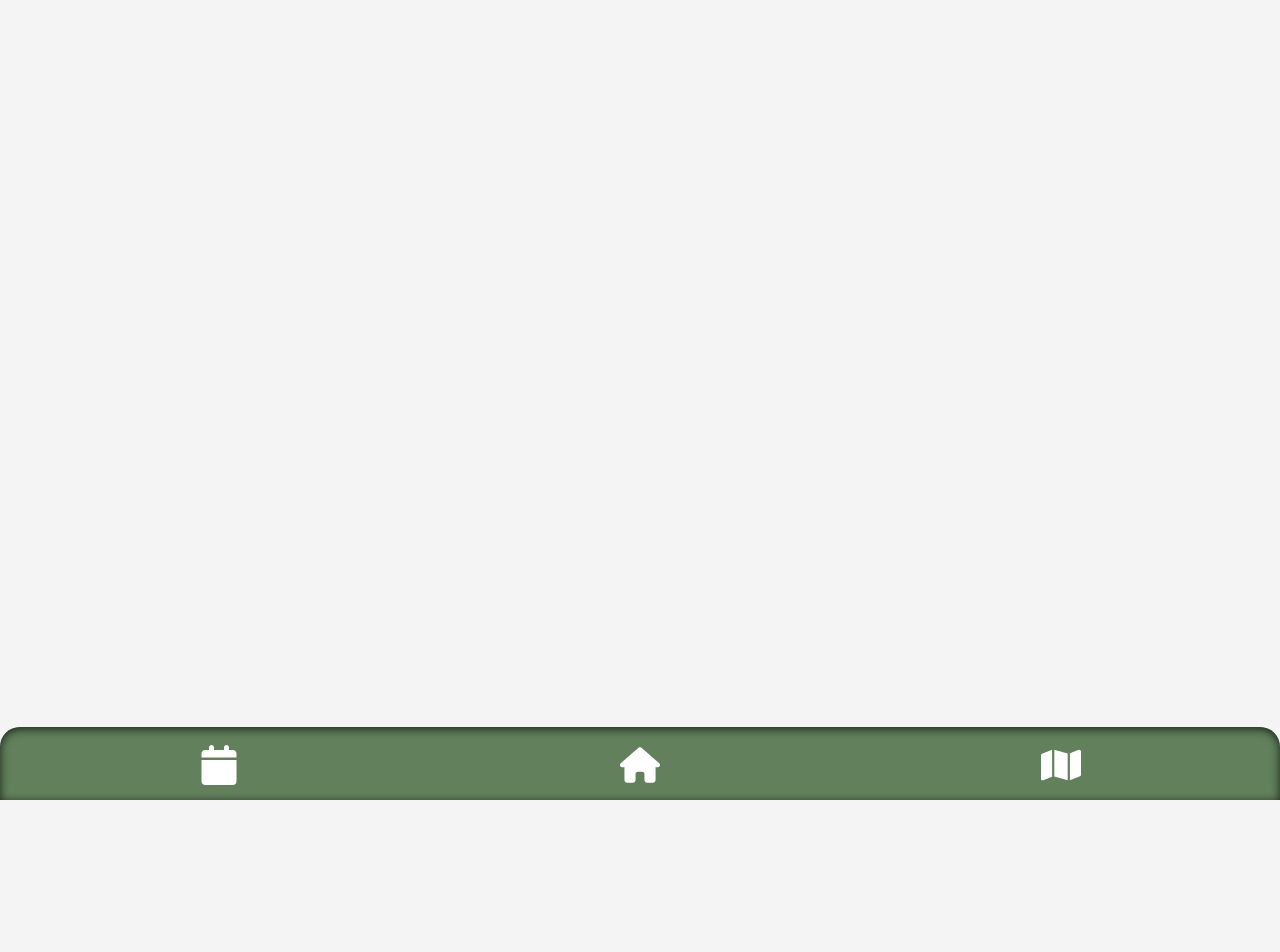
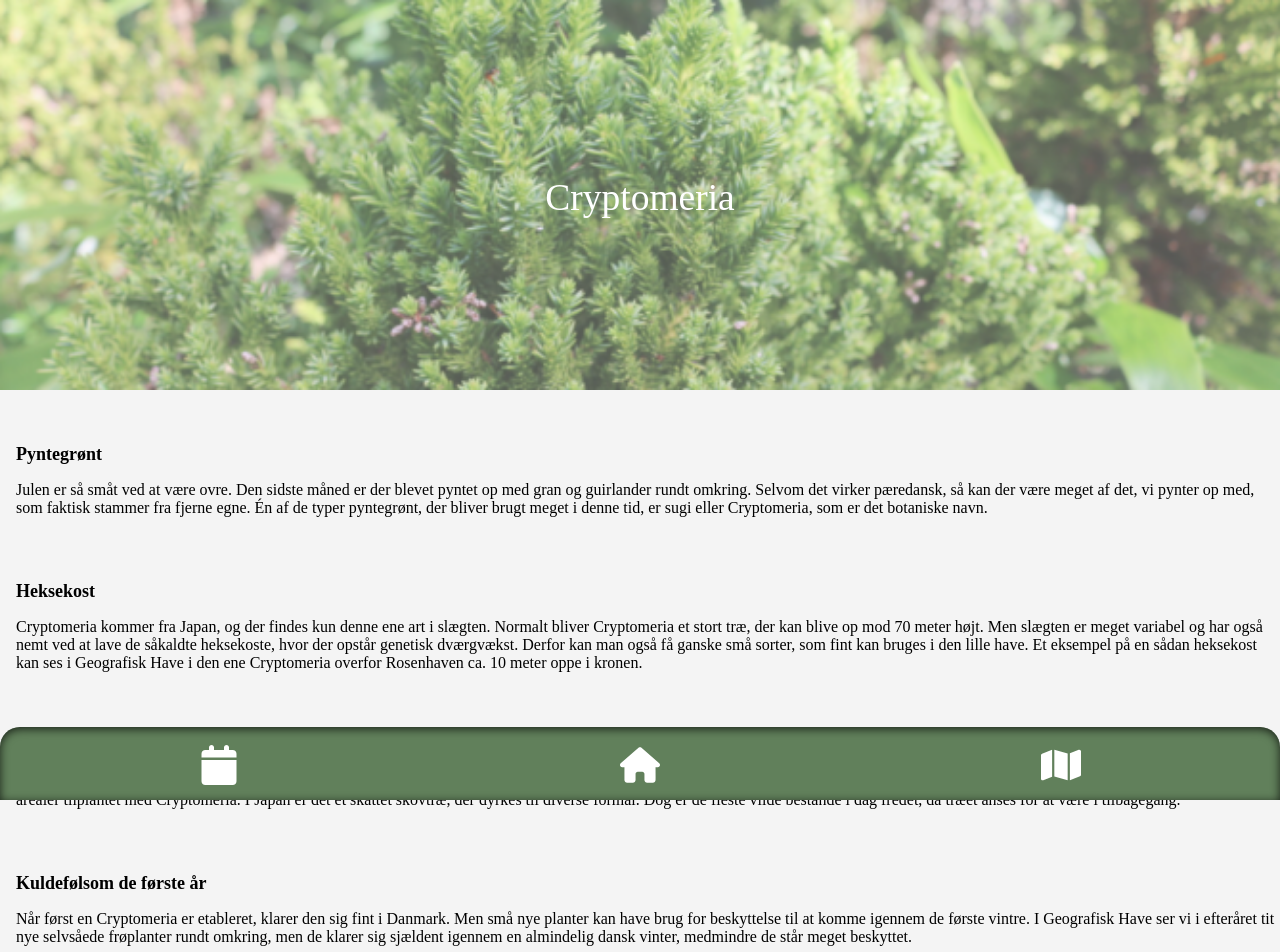
Before and after one commit to WEB-Team5-2024/Geografisk-Have-Team5, a Vue app: page /plant/cryptomeria in a window 1280 px wide. Before the commit this address had no page. Shown: the top 952 px of the page. Before the commit the page ends 800 px from the top, so only its background shows below. Built offline with nearby package versions, Linux system fonts and the light colour scheme.

Commit message:
SinglePage created

```diff
--- a/package.json
+++ b/package.json
@@ -13,6 +13,7 @@
     "@fortawesome/vue-fontawesome": "^3.0.6",
     "pinia": "^2.1.7",
     "sass": "^1.72.0",
+    "v-calendar": "^3.1.2",
     "vue": "^3.4.21",
     "vue-router": "^4.3.0"
   },
--- a/src/router/index.js
+++ b/src/router/index.js
@@ -1,5 +1,5 @@
-import { createRouter, createWebHistory } from 'vue-router'
-import HomePage from '../views/HomePage.vue'
+import { createRouter, createWebHistory } from 'vue-router';
+import HomePage from '../views/HomePage.vue';
 
 const router = createRouter({
   history: createWebHistory(import.meta.env.BASE_URL),
@@ -7,32 +7,36 @@ const router = createRouter({
     {
       path: '/',
       name: 'home',
-      component: HomePage
+      component: HomePage,
     },
     {
       path: '/OmHaven',
       name: 'omhaven',
-      // route level code-splitting
-      // this generates a separate chunk (About.[hash].js) for this route
-      // which is lazy-loaded when the route is visited.
-      component: () => import('../views/AboutGarden.vue')
+      component: () => import('../views/AboutGarden.vue'),
     },
     {
       path: '/map',
       name: 'map',
-      component: () => import('../views/MapView.vue')
+      component: () => import('../views/MapView.vue'),
     },
     {
       path: '/calender',
       name: 'calender',
-      component: () => import('../views/CalenderView.vue')
+      component: () => import('../views/CalenderView.vue'),
     },
     {
       path: '/404',
       name: '404',
-      component: () => import('../views/404View.vue')
-    }
-  ]
-})
+      component: () => import('../views/404View.vue'),
+    },
 
-export default router
+    {
+      path: '/plant/cryptomeria',
+      name: 'cryptomeria',
+      component: () => import('../views/PlantPage.vue'),
+    },
+
+  ],
+});
+
+export default router;
--- a/src/styles/HomePage.scss
+++ b/src/styles/HomePage.scss
@@ -26,7 +26,7 @@
     margin-bottom: 30px;
     text-align: center;
     max-width: 600px;
-    margin-bottom: 80px;
+    margin-bottom: 150px;
   }
 
   .button-container {
@@ -47,6 +47,8 @@
       box-shadow: $btn-shadow;
       transition: background-color 0.3s;
 
+
+
       &:hover {
         background-color: darken($btn-color, 10%);
       }
@@ -54,8 +56,6 @@
   }
 
   @media (max-width: 768px) {
-    .button-container {
-      width: 90%;
-    }
+
   }
 }
--- /dev/null
+++ b/src/styles/PlantPage.scss
@@ -0,0 +1,45 @@
+@import "@/styles/global.scss";
+
+.page-container {
+    .header {
+      position: relative;
+      text-align: center;
+      .plant-banner {
+        width: 100%;
+        height: auto;
+      }
+      .plant-name {
+        position: absolute;
+        left: 50%;
+        top: 50%;
+        transform: translate(-50%, -50%);
+        color: white;
+        font-size: $extra-large-font-size;
+        font-weight: $bold-weight;
+        padding: 0.5rem 1rem;
+      }
+    }
+
+  .content {
+    .plant-details {
+        margin-top: 50px;
+        margin-left: 1rem;
+
+
+      article {
+        h3 {
+          color: black;
+          font-size: $large-font-size;
+          font-weight: $bold-weight;
+          margin-bottom: 1rem;
+        }
+
+        p {
+          color: black;
+          font-size: $medium-font-size;
+          margin-bottom: 4rem;
+        }
+      }
+    }
+  }
+}
--- a/src/views/HomePage.vue
+++ b/src/views/HomePage.vue
@@ -29,5 +29,5 @@
   </script>
 
   <style scoped lang="scss">
-  @import "@/styles/HomePage.scss";
-  </style>
+@import "@/styles/HomePage.scss";
+</style>
--- /dev/null
+++ b/src/views/PlantPage.vue
@@ -0,0 +1,47 @@
+<template>
+    <div class="page-container">
+    <header class="header">
+      <img src="@/assets/images/Cryptomeria.png" alt="Cryptomeria" class="plant-banner">
+      <div class="plant-name">
+        <h2>Cryptomeria</h2>
+      </div>
+    </header>
+    <main class="content">
+
+        <!-- Plant details -->
+        <section class="plant-details">
+          <!-- Plant detail sections -->
+          <article>
+            <h3>Pyntegrønt</h3>
+            <p>Julen er så småt ved at være ovre. Den sidste måned er der blevet pyntet op med gran og guirlander rundt omkring. Selvom det virker pæredansk, så kan der være meget af det, vi pynter op med, som faktisk stammer fra fjerne egne. Én af de typer pyntegrønt, der bliver brugt meget i denne tid, er sugi eller Cryptomeria, som er det botaniske navn.</p>
+          </article>
+          <article>
+            <h3>Heksekost</h3>
+            <p>Cryptomeria kommer fra Japan, og der findes kun denne ene art i slægten. Normalt bliver Cryptomeria et stort træ, der kan blive op mod 70 meter højt. Men slægten er meget variabel og har også nemt ved at lave de såkaldte heksekoste, hvor der opstår genetisk dværgvækst. Derfor kan man også få ganske små sorter, som fint kan bruges i den lille have. Et eksempel på en sådan heksekost kan ses i Geografisk Have i den ene Cryptomeria overfor Rosenhaven ca. 10 meter oppe i kronen.
+</p>
+          </article>
+          <article>
+            <h3>I tilbagegang</h3>
+            <p>I Danmark bruges Cryptomeria primært som prydplante og til pyntegrønt ved juletid. Den har været forsøgt brugt i skovbruget til tømmer – og flere steder rundt omkring i skovene kan man finde arealer tilplantet med Cryptomeria. I Japan er det et skattet skovtræ, der dyrkes til diverse formål. Dog er de fleste vilde bestande i dag fredet, da træet anses for at være i tilbagegang.
+
+</p>
+          </article>
+          <article>
+            <h3>Kuldefølsom de første år</h3>
+            <p>Når først en Cryptomeria er etableret, klarer den sig fint i Danmark. Men små nye planter kan have brug for beskyttelse til at komme igennem de første vintre. I Geografisk Have ser vi i efteråret tit nye selvsåede frøplanter rundt omkring, men de klarer sig sjældent igennem en almindelig dansk vinter, medmindre de står meget beskyttet.
+</p>
+          </article>
+          <article>
+            <h3>Cryptomeria i Geografisk Have</h3>
+            <p>Har du lyst til at se Geografisk Haves forskellige Cryptomeria-sorter her i juledagene, kan du samtidig donere dit juletræ, som vi – og især vores geder – hjertens gerne modtager. De kan nemlig godt lide at gnave i barken og bagefter kan træerne bruges til at lave knager og andre kreativiteter af.</p>
+          </article>
+          <article>
+            <p>I Geografisk Have står alle vores Cryptomeria i Japan-området – med én undtagelse. Der findes nemlig også et eksemplar i Kina-området, selvom man i dag mener, at træet kun er naturligt hjemmehørende i Japan.</p>
+          </article>
+        </section>
+      </main>
+    </div>
+  </template>
+  <style scoped lang="scss">
+  @import "@/styles/PlantPage.scss";
+  </style>
```
Also changed, not shown: 1 other file (tests, documents, lock files or other folders).
